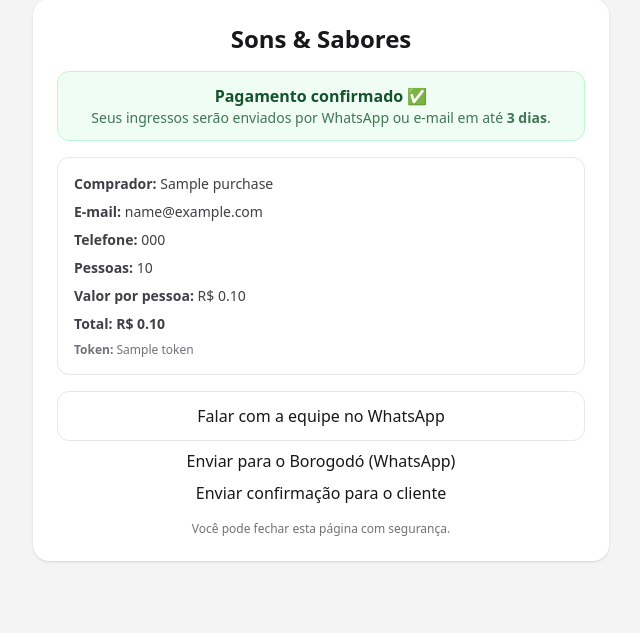
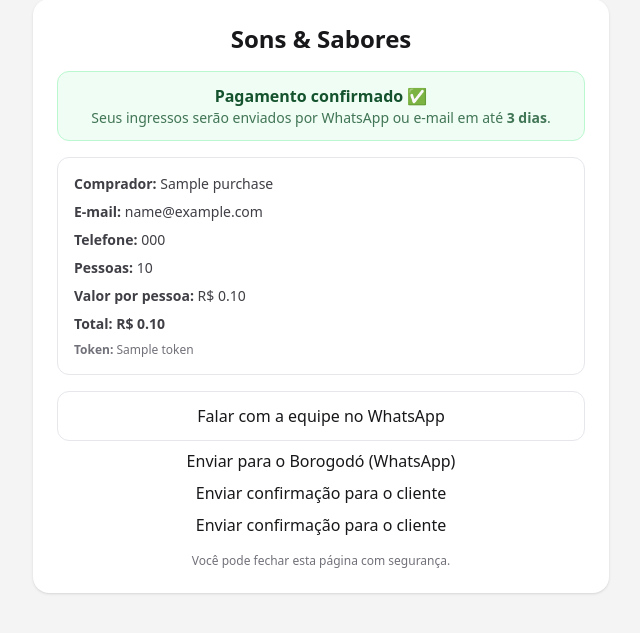
Before and after one commit to gustavopassos05/sons_sabores_ingressos, a Flask app: template templates/purchase_status.html in a window 1280 px wide. Shown: the part 87-720 px from the top of the page, without its empty margins (319-959 px from the left). Run offline with Flask 3, Linux system fonts and the light colour scheme; the template is opened without the code that fills it: most values are stand-ins (such as "Sample title", 1, 10 or a date in 2020); some libraries are stand-ins or nearby versions.

Commit message:
Commit das alterações locais

```diff
--- a/templates/purchase_status.html
+++ b/templates/purchase_status.html
@@ -100,9 +100,15 @@
       </a>
 
       <a class="btn" target="_blank"
-         href="{{ url_for('whats.whats_borogodo', reserva_id=reserva.id) }}">
+         href="{{ url_for('whats.whats_borogodo_purchase', token=purchase.token) }}">
         Enviar para o Borogodó (WhatsApp)
       </a>
+
+      <a class="btn" target="_blank"
+         href="{{ url_for('whats.whats_cliente_purchase', token=purchase.token) }}">
+        Enviar confirmação para o cliente
+      </a>
+
 
       <a class="btn" target="_blank"
          href="{{ url_for('whats.whats_cliente', reserva_id=reserva.id) }}">
```
